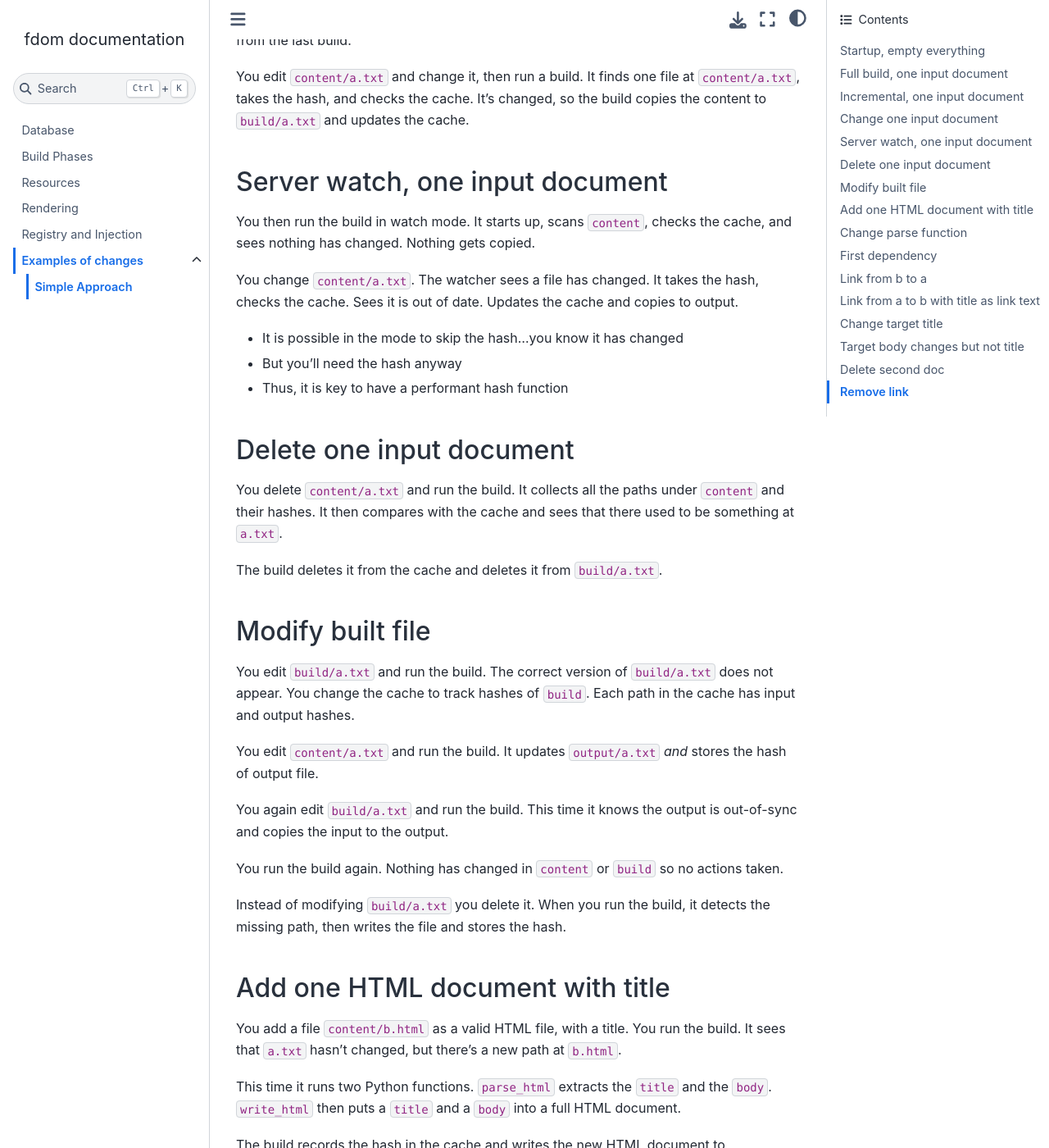
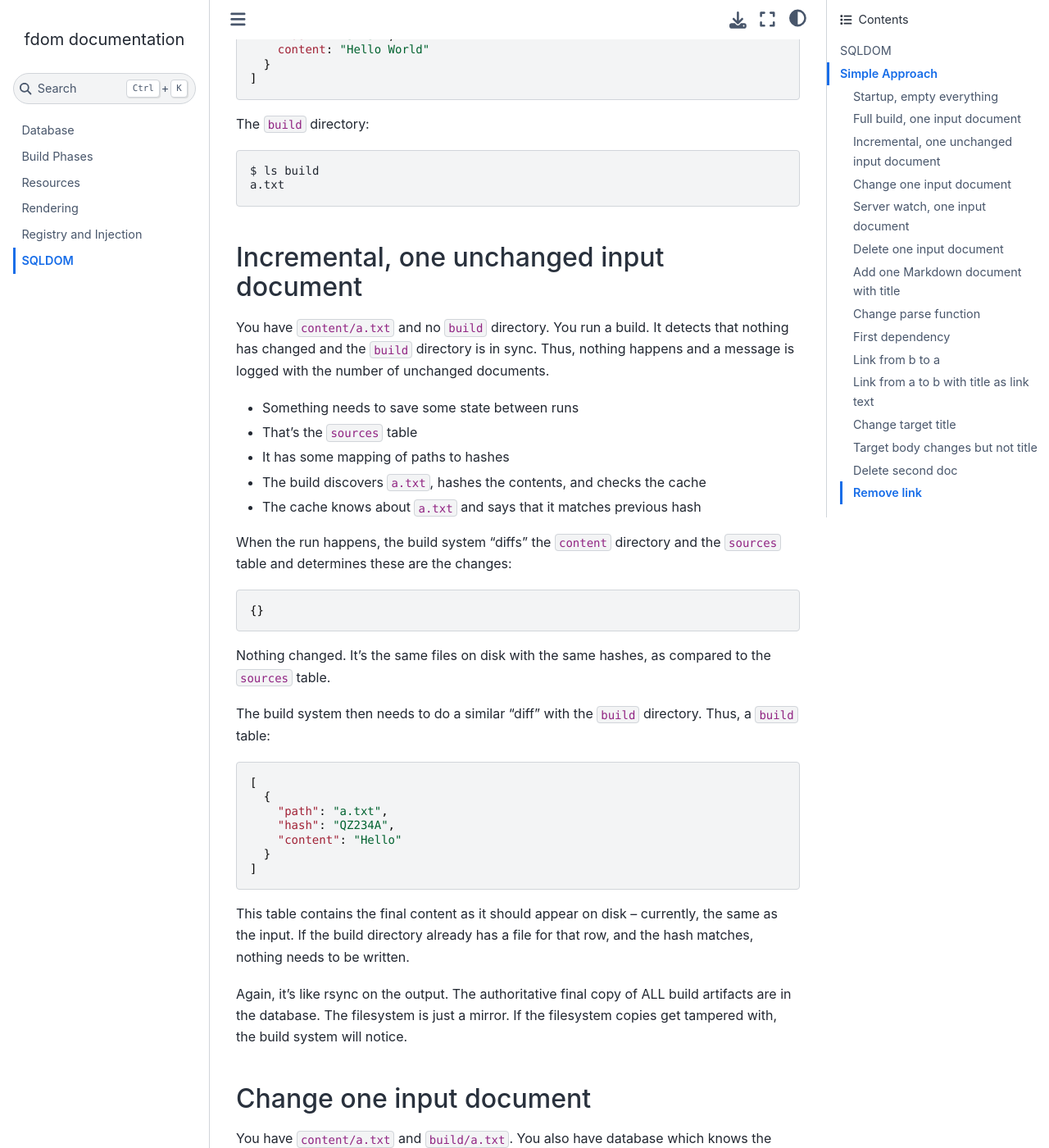
Before and after one commit to pauleveritt/fdom, a Sphinx documentation site: the page built from docs/sqldom.md, in a window 1280 px wide and 1400 px high, scrolled down 1107 px. Shown: the whole window at 82% size. Built offline with Sphinx 7.4.7 and the Sphinx Book theme 1.1.4, drawn with Linux system fonts in a browser that asks for light colours; some of the changed text lies outside the part shown.

Commit message:
Added some docs about sql usage.

````diff
--- a/docs/conf.py
+++ b/docs/conf.py
@@ -1,6 +1,6 @@
 project = 'fdom'
-copyright = '2023, Jim Baker <jim@jython.org> and Paul Everitt <pauleveritt@me.com>'
-author = 'Jim Baker <jim@jython.org> and Paul Everitt <pauleveritt@me.com>'
+copyright = '2023, Jim Baker <jim.baker@python.org> and Paul Everitt <pauleveritt@me.com>'
+author = 'Jim Baker <jim.baker@python.org> and Paul Everitt <pauleveritt@me.com>'
 extensions = ["myst_parser"]
 templates_path = ['_templates']
 exclude_patterns = ['_build', 'Thumbs.db', '.DS_Store']
--- a/docs/changes/simple.md
+++ b/docs/sqldom.md
@@ -1,98 +1,196 @@
+# SQLDOM
+
+A big pile of "science fiction" describing how a fine-grained-change build system might be built around a SQL model.
+
 # Simple Approach
 
 Let's go through a bunch of scenarios with a very simple, naive version of the system.
-Even though it's naive, some parts (such as sync with build directory) are big improvement over current approaches.
 
-Let's write a catalog of all the kinds of changes an fdom  system might see.
-For each change, we'll describe how the system might react, along with
-implementation notes.
+We'll catalog some of the kinds of changes a SQLDOM system might see. For each change, we'll describe how the system
+might react, along with implementation notes.
 
-We'll start with the almost-nothing kind of change.
-Things will get very complicated, quickly, so we'll build things up one step at
-a time.
+We'll start with the almost-nothing kind of change. Things will get very complicated, quickly, so we'll build things up
+one step at a time.
 
 ## Startup, empty everything
 
 You have a directory in `content`. It has no files in it.
 
-You run a script. It generates a directory `build` with no files in it.
+You run a script. It generates a directory `build` with no files in it. But it also creates a sqlite file in a `var`
+directory. This file has some tables. For now, it just has a `Sources` table.
 
 ## Full build, one input document
 
 You have `content/a.txt` and no `build` directory. You run a build. It copies
 the input document to `output/a.txt`.
 
-## Incremental, one input document
+The system scans the `content` directory and produces a batch of "changes":
+
+```json5
+[
+  {
+    "path": "a.txt",
+    "hash": "X3A234"
+  }
+]
+```
+
+After processing, the sources table now looks like this:
+
+```json5
+[
+  {
+    "path": "a.txt",
+    "hash": "X3A234",
+    content: "Hello World"
+  }
+]
+```
+
+The `build` directory:
+
+```shell
+$ ls build
+a.txt
+```
+
+## Incremental, one unchanged input document
 
 You have `content/a.txt` and no `build` directory. You run a build. It detects
 that nothing has changed and the `build` directory is in sync. Thus, nothing
 happens and a message is logged with the number of unchanged documents.
 
 - Something needs to save some state between runs
-- Let's say there's a `var` directory
+- That's the `sources` table
 - It has some mapping of paths to hashes
 - The build discovers `a.txt`, hashes the contents, and checks the cache
 - The cache knows about `a.txt` and says that it matches previous hash
 
+When the run happens, the build system "diffs" the `content` directory and the `sources` table and determines these are
+the changes:
+
+```json5
+{}
+```
+
+Nothing changed. It's the same files on disk with the same hashes, as compared to the `sources` table.
+
+The build system then needs to do a similar "diff" with the `build` directory. Thus, a `build` table:
+
+```json5
+[
+  {
+    "path": "a.txt",
+    "hash": "QZ234A",
+    "content": "Hello"
+  }
+]
+```
+
+This table contains the final content as it should appear on disk -- currently, the same as the input. If the build
+directory already has a file for that row, and the hash matches, nothing needs to be written.
+
+Again, it's like rsync on the output. The authoritative final copy of ALL build artifacts are in the database. The
+filesystem is just a mirror. If the filesystem copies get tampered with, the build system will notice.
+
 ## Change one input document
 
-You have `content/a.txt` and `build/a.txt`. You also have `var` which knows the
-hash from the last build.
+You have `content/a.txt` and `build/a.txt`. You also have database which knows the
+hash from the last build -- for the inputs *and* the *outputs*.
 
 You edit `content/a.txt` and change it, then run a build. It finds one file
 at `content/a.txt`, takes the hash, and checks the cache. It's changed, so the
 build copies the content to `build/a.txt` and updates the cache.
 
+The changes:
+
+```json5
+{
+  "edits": [
+    {
+      "path": "a.txt",
+      "hash": "QZ234A"
+    }
+  ]
+}
+```
+
+The `sources` table now has:
+
+```json5
+[
+  {
+    "path": "a.txt",
+    "hash": "QZ234A",
+    content: "Hello World"
+  }
+]
+```
+
+And finally, the `build` table:
+
+```json5
+[
+  {
+    "path": "a.txt",
+    "hash": "QZ234A",
+    "content": "Hello"
+  }
+]
+```
+
 ## Server watch, one input document
 
-You then run the build in watch mode. It starts up, scans `content`, checks the
-cache, and sees nothing has changed. Nothing gets copied.
+You then run the build in watch mode. It starts up, scans `content`, checks the cache, and sees nothing has changed.
+Same as before: a "diff" between the `content` directory and the `sources` table.
 
 You change `content/a.txt`. The watcher sees a file has changed. It takes the
 hash, checks the cache. Sees it is out of date. Updates the cache and copies to
 output.
 
-- It is possible in the mode to skip the hash...you know it has changed
-- But you'll need the hash anyway
-- Thus, it is key to have a performant hash function
-
 ## Delete one input document
 
-You delete `content/a.txt` and run the build. It collects all the paths
-under `content` and their hashes. It then compares with the cache and sees that
-there used to be something at `a.txt`.
+You delete `content/a.txt` and run the build. It collects all the paths under `content` and their hashes. The build then
+does the "diff" against `sources` and determines the changeset:
 
-The build deletes it from the cache and deletes it from `build/a.txt`.
+```json5
+{
+  "delete": [
+    {
+      "path": "a.txt",
+    }
+  ]
+}
+```
 
-## Modify built file
+The `sources` table is now empty:
 
-You edit `build/a.txt` and run the build. The correct version
-of `build/a.txt` does not appear. You change the cache to track hashes
-of `build`. Each path in the cache has input and output hashes.
+```json5
+[]
+```
 
-You edit `content/a.txt` and run the build. It updates `output/a.txt` *and*
-stores the hash of output file.
+As is the `build` table:
 
-You again edit `build/a.txt` and run the build. This time it knows the output
-is out-of-sync and copies the input to the output.
+```json5
+[]
+```
 
-You run the build again. Nothing has changed in `content` or `build` so no
-actions taken.
+Because the build table is empty, the `build/a.txt` needs to be deleted to match the `build` table. The "diff" does
+this.
 
-Instead of modifying `build/a.txt` you delete it. When you run the build, it
-detects the missing path, then writes the file and stores the hash.
+## Add one Markdown document with title
 
-## Add one HTML document with title
+You add a file `content/b.md` as a valid Markdown file, with a title. You run the
+build. It sees that `a.txt` hasn't changed, but there's a new path at `b.md`.
 
-You add a file `content/b.html` as a valid HTML file, with a title. You run the
-build. It sees that `a.txt` hasn't changed, but there's a new path at `b.html`.
-
-This time it runs two Python functions. `parse_html` extracts the `title` and
-the `body`. `write_html` then puts a `title` and a `body` into a full HTML
+This time it runs two Python functions. `parse_markdown` extracts the `title` and
+the `body`. `write_markdown` then puts a `title` and a `body` into a full HTML
 document.
 
 The build records the hash in the cache and writes the new HTML document
 to `output/b.html`.
+
+- Build phases
 
 ## Change parse function
 
@@ -173,3 +271,15 @@ script. The link entry gets removed and there is no error.
 
 You put `content/a.txt` back, edit `content/b.html` to put back in the link,
 and run the build. Everything is back to normal.
+
+Notes:
+
+- Database-driven
+- Resources
+- Build phases
+- Dependencies
+- Config files and changes
+- Data cascade
+- Images
+- Themes
+- Markdown sequences
````
Also changed, not shown: docs/changes/index.md (deleted, +0 -19 lines), docs/index.md (+1 -1 lines).
